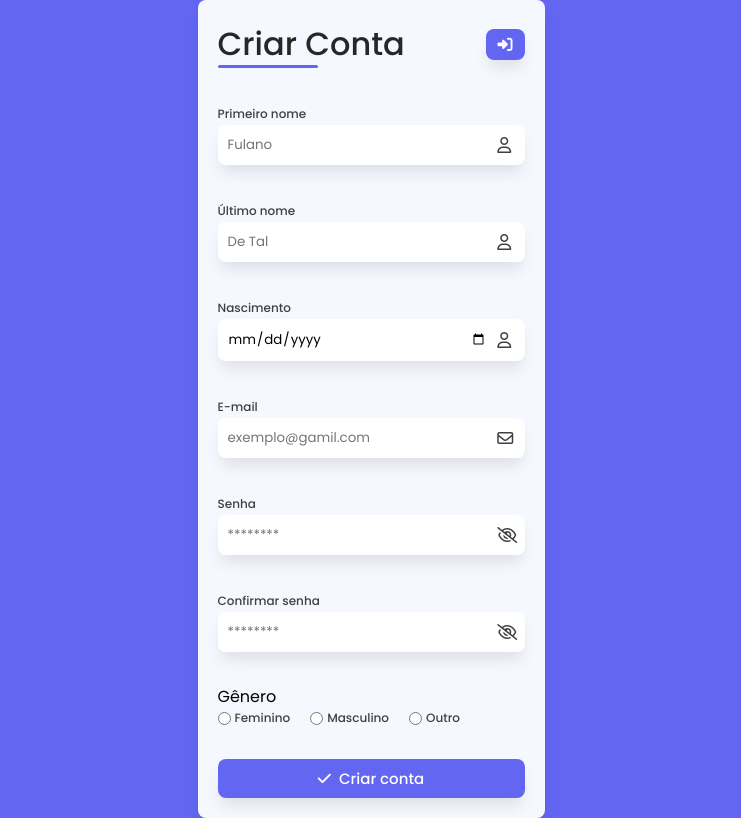
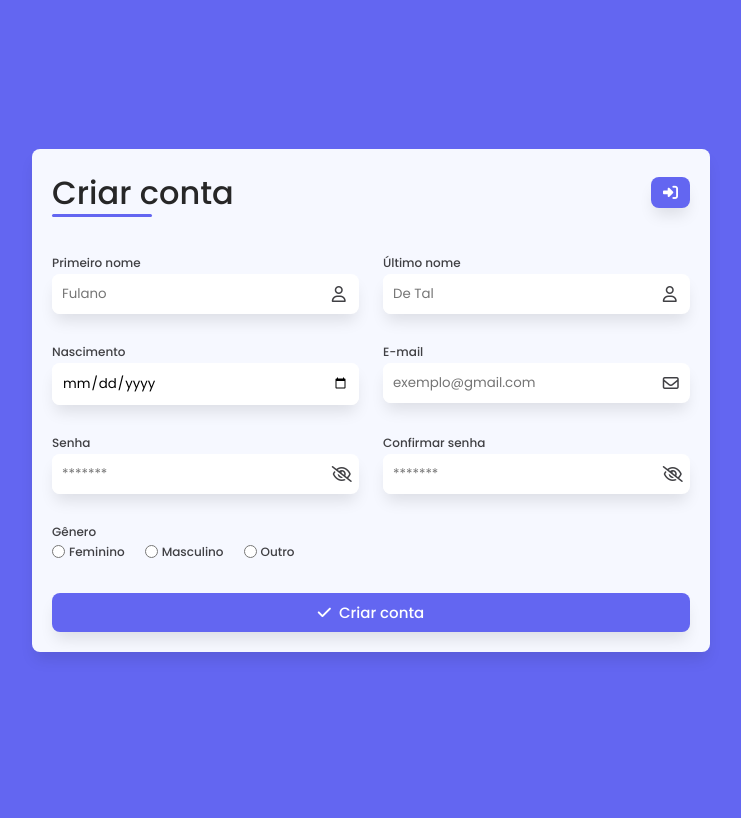
Before and after one commit to gabrielolavo3/Formulario, a plain HTML site: page index.html in a window 1280 px wide. Shown: the whole page, without its empty margins (269-1010 px from the left). Drawn offline with Linux system fonts and the light colour scheme.

Commit message:
atualização de código

```diff
--- a/index.html
+++ b/index.html
@@ -1,5 +1,5 @@
 <!DOCTYPE html>
-<html lang="pt-br">
+<html lang="pt-BR">
 
 <head>
     <meta charset="UTF-8">
@@ -14,7 +14,7 @@
 <body>
     <main id="form_container">
         <div id="form_header">
-            <h1 id="form_title">Criar Conta</h1>
+            <h1 id="form_title">Criar conta</h1>
             <button class="btn-default">
                 <i class="fa-solid fa-right-to-bracket"></i>
             </button>
@@ -22,7 +22,6 @@
 
         <form action="" id="form">
             <div id="input_container">
-
                 <div class="input-box">
                     <label for="name" class="form-label">Primeiro nome</label>
                     <div class="input-field">
@@ -30,64 +29,50 @@
                         <i class="fa-regular fa-user"></i>
                     </div>
                 </div>
-            </div>
 
                 <div class="input-box">
                     <label for="last_name" class="form-label">Último nome</label>
-
                     <div class="input-field">
                         <input type="text" name="last_name" id="last_name" class="form-control" placeholder="De Tal">
                         <i class="fa-regular fa-user"></i>
                     </div>
-
                 </div>
 
-
                 <div class="input-box">
-                    <label for="last_name" class="form-label">Nascimento</label>
-
+                    <label for="birthdate" class="form-label">Nascimento</label>
                     <div class="input-field">
                         <input type="date" name="birthdate" id="birthdate" class="form-control">
-                        <i class="fa-regular fa-user"></i>
                     </div>
-
                 </div>
-
 
                 <div class="input-box">
                     <label for="email" class="form-label">E-mail</label>
-
                     <div class="input-field">
-                        <input type="email" name="email" id="email" class="form-control" placeholder="exemplo@gamil.com">
+                        <input type="email" name="email" id="email" class="form-control"
+                            placeholder="exemplo@gmail.com">
                         <i class="fa-regular fa-envelope"></i>
                     </div>
-
                 </div>
-
 
                 <div class="input-box">
                     <label for="password" class="form-label">Senha</label>
-
                     <div class="input-field">
-                        <input type="password" name="password" id="password" class="form-control" placeholder="********">
+                        <input type="password" name="password" id="password" class="form-control" placeholder="*******">
                         <i class="fa-regular fa-eye-slash password-icon"></i>
                     </div>
-
                 </div>
-
 
                 <div class="input-box">
                     <label for="confirm_password" class="form-label">Confirmar senha</label>
-
                     <div class="input-field">
-                        <input type="password" name="confirm_password" id="confirm_password" class="form-control" placeholder="********">
+                        <input type="password" name="confirm_password" id="confirm_password" class="form-control"
+                            placeholder="*******">
                         <i class="fa-regular fa-eye-slash password-icon"></i>
                     </div>
-
                 </div>
 
                 <div class="radio-container">
-                    <label for="form-label">Gênero</label>
+                    <label class="form-label">Gênero</label>
 
                     <div id="gender_inputs">
                         <div class="radio-box">
@@ -106,9 +91,9 @@
                         </div>
                     </div>
                 </div>
+            </div>
 
-
-            <button type="submit" class="btn-default">
+            <button type="sumbit" class="btn-default">
                 <i class="fa-solid fa-check"></i>
                 Criar conta
             </button>
```
Also changed, not shown: src/js/script.js (+4 -4 lines).
